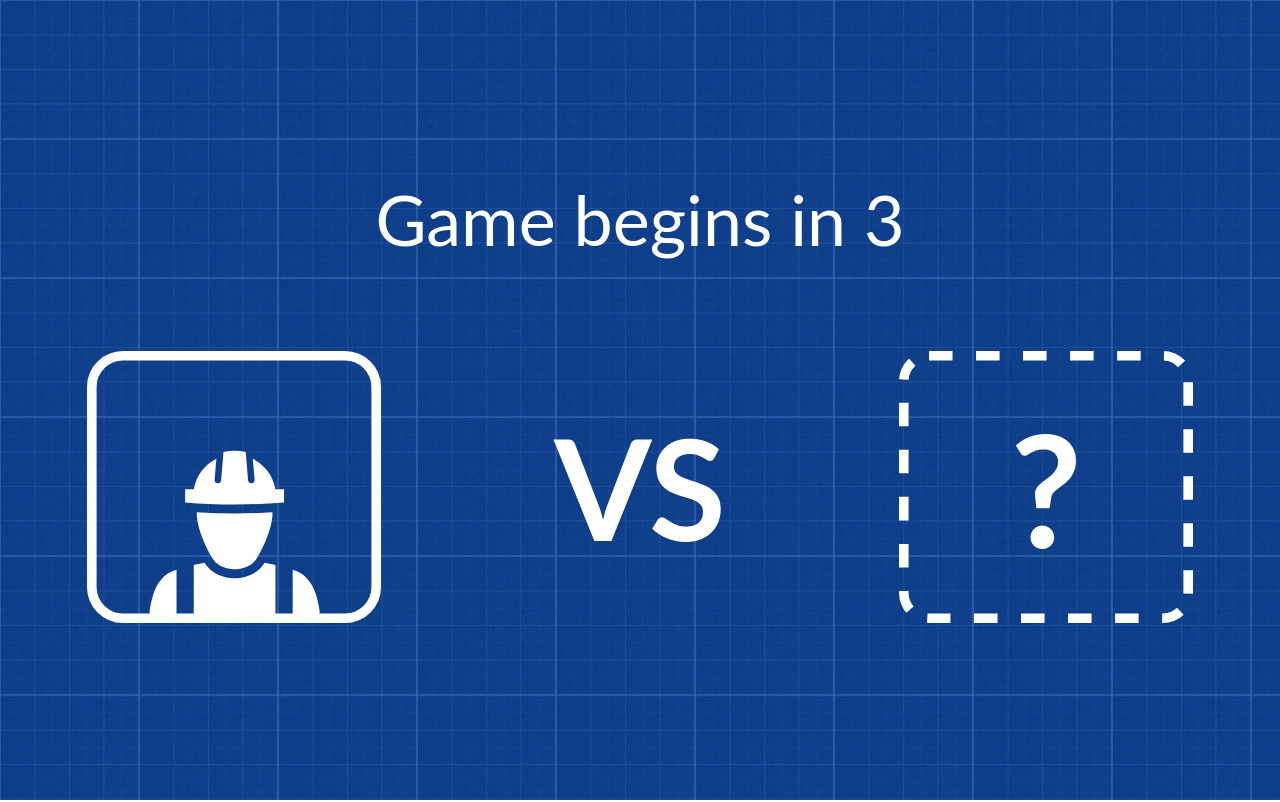
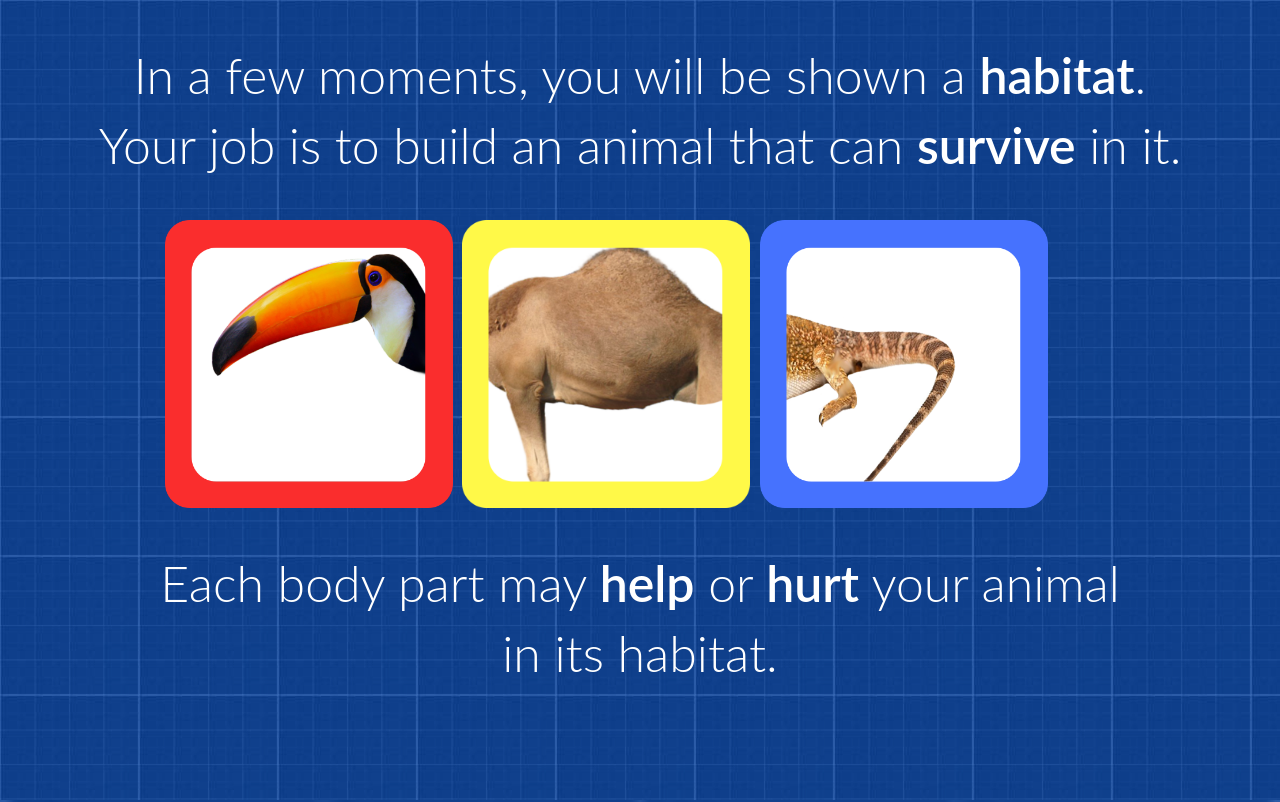
Before and after one commit to AEPi-AK/barnyard-display, a React (Create React App) app: page / in a window 1280 px wide. Shown: the top 802 px of the page. Built offline with nearby package versions, Linux system fonts and the light colour scheme.

Commit message:
InstructionsPhase

```diff
--- a/src/App.css
+++ b/src/App.css
@@ -49,6 +49,7 @@ html, body, #root {
   max-width: 80%;
   margin-left: auto;
   margin-right: auto;
+  margin-top: 60px;
 }
 
 .button-text {
@@ -65,7 +66,7 @@ html, body, #root {
   font-size: 50px;
   margin-top: 70px;
   margin-bottom: 40px;
-
+  line-height: 70px;
 }
 
 
@@ -99,7 +100,7 @@ html, body, #root {
 }
 
 /* InstructionPhase */
-.instructions-phase {
+.InstructionsPhase {
   text-align: center;
   position: relative;
 }
@@ -109,7 +110,8 @@ html, body, #root {
   padding-bottom: 40px;
   font-size: 50px;
   clear: both;
-  font-weight: 400;
+  font-weight: 300;
+  line-height: 70px;
 }
 
 .instruction-images-container {
@@ -126,7 +128,7 @@ html, body, #root {
 }
 
 .important-instructions {
-  color: #FAF42D;
+  /*color: #FAF42D;*/
   font-weight: 600;
 }
 
--- a/src/App.js
+++ b/src/App.js
@@ -47,7 +47,7 @@ class App extends Component {
     this.state = {
       phaseTime: "5.00",
       timeSincePhaseStart: "2.33234",
-      currentPhase: 'GameJoining',
+      currentPhase: 'GameInstructions',
       location: 'desert',
     }
     // this.onPollTimer()
--- a/src/phases/InstructionsPhase.js
+++ b/src/phases/InstructionsPhase.js
@@ -7,7 +7,7 @@ import background from "../images/blueprint-pattern.png"
 export default class InstructionsPhase extends Component {
   render() {
     return (
-      <div className="instructions-phase">
+      <div className="InstructionsPhase">
         <img className='image-full-background' src={background}/>
         <div className="instructions-container">
           <div className="instructions">In a few moments, you will be shown a <span className="important-instructions">habitat</span>.</div>
```
